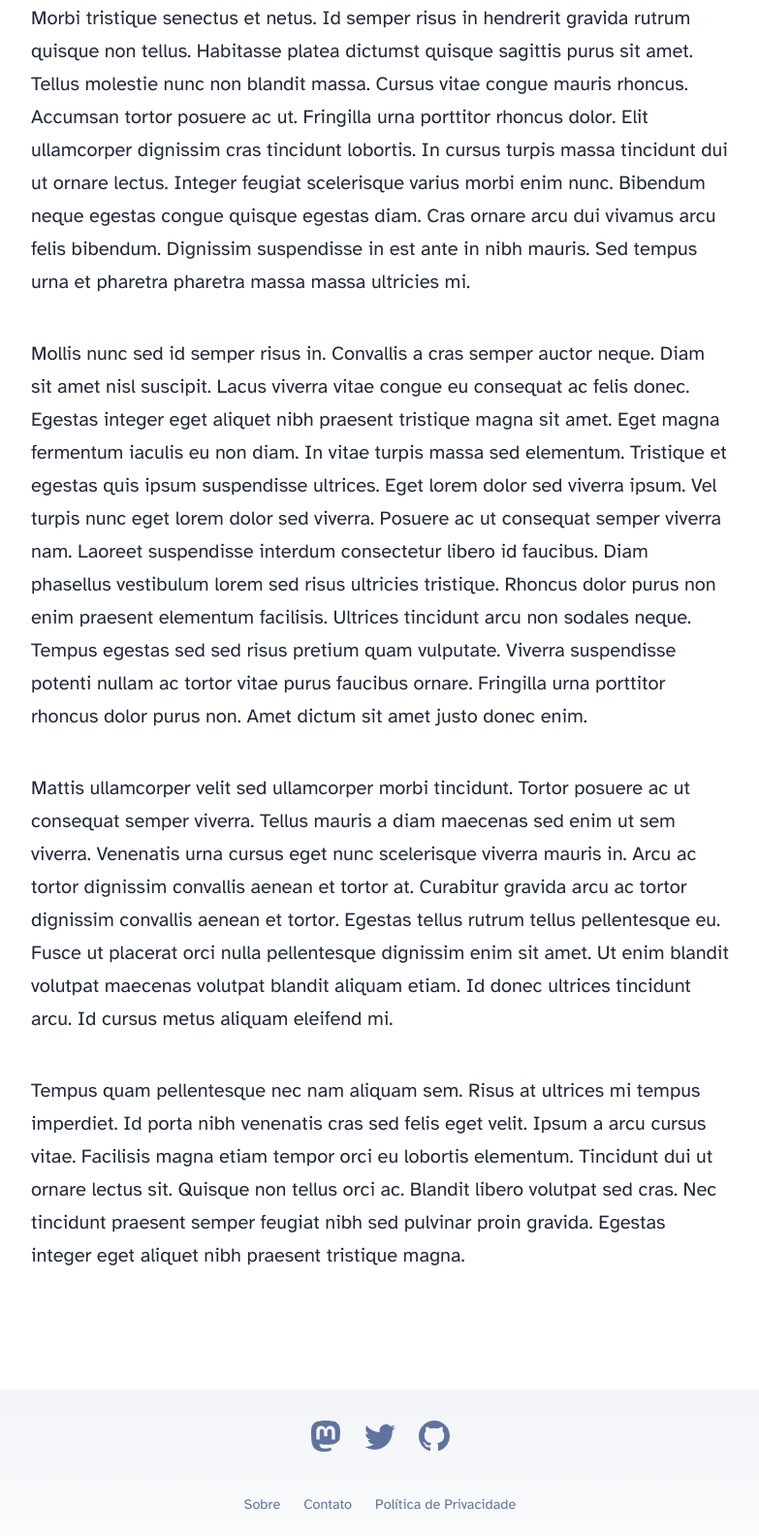
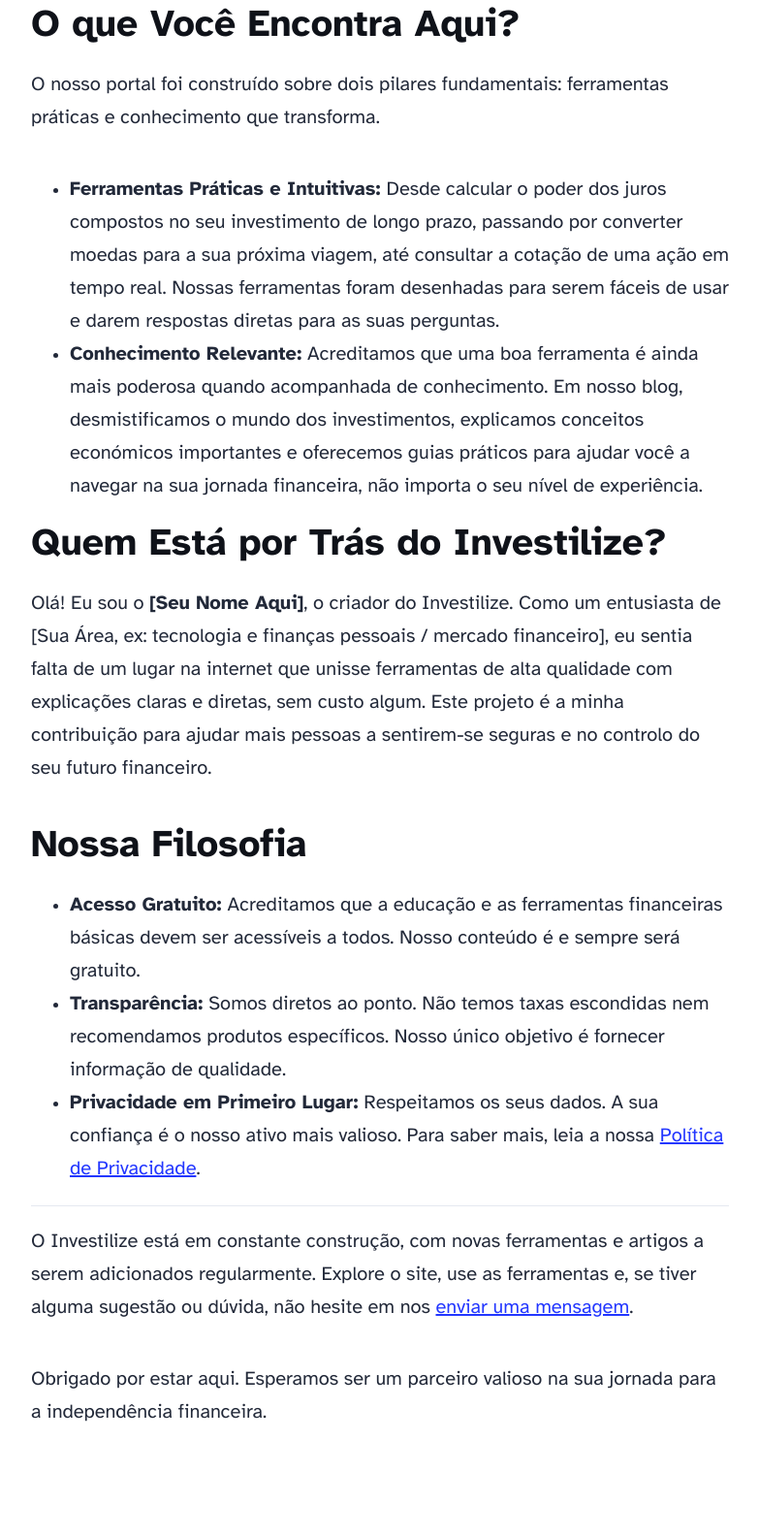
Before and after one commit to felipeearaujo/investilize-site, an Astro site: page /about in a window 1280 px wide. Shown: the part 1216-2800 px from the top of the page at 97% size, without its empty margins (248-1031 px from the left). Built offline with nearby package versions, Linux system fonts and the light colour scheme; Astro itself is replaced by a stand-in of ours.

Commit message:
Modificação da pagina  about us

```diff
--- a/src/pages/about.astro
+++ b/src/pages/about.astro
@@ -1,63 +1,58 @@
 ---
+// Este é o seu ficheiro: src/pages/about.astro (ou sobre.astro)
+
+// Usamos o seu layout de post de blog para manter o design consistente
 import Layout from '../layouts/BlogPost.astro';
+// Mantemos a imagem de placeholder. Você pode trocá-la depois.
 import AboutHeroImage from '../assets/blog-placeholder-about.jpg';
 ---
 
 <Layout
-	title="About Me"
-	description="Lorem ipsum dolor sit amet"
-	pubDate={new Date('August 08 2021')}
+	title="Sobre o Investilize"
+	description="Conheça a nossa missão de fornecer as melhores ferramentas financeiras gratuitas para ajudar no seu planejamento e tomada de decisões."
+	pubDate={new Date('July 07 2025')}
 	heroImage={AboutHeroImage}
 >
+	<h2>Nossa Missão é Simplificar a sua Vida Financeira</h2>
 	<p>
-		Lorem ipsum dolor sit amet, consectetur adipiscing elit, sed do eiusmod tempor incididunt ut
-		labore et dolore magna aliqua. Vitae ultricies leo integer malesuada nunc vel risus commodo
-		viverra. Adipiscing enim eu turpis egestas pretium. Euismod elementum nisi quis eleifend quam
-		adipiscing. In hac habitasse platea dictumst vestibulum. Sagittis purus sit amet volutpat. Netus
-		et malesuada fames ac turpis egestas. Eget magna fermentum iaculis eu non diam phasellus
-		vestibulum lorem. Varius sit amet mattis vulputate enim. Habitasse platea dictumst quisque
-		sagittis. Integer quis auctor elit sed vulputate mi. Dictumst quisque sagittis purus sit amet.
+		Bem-vindo ao <strong>Investilize</strong>! Nascemos de uma ideia simples: as finanças não precisam de ser complicadas. Em um mundo cheio de informações complexas e jargões indecifráveis, o nosso objetivo é ser a sua bússola, oferecendo clareza, confiança e as ferramentas certas para que você possa tomar as melhores decisões com o seu dinheiro.
 	</p>
 
+	<h3>O que Você Encontra Aqui?</h3>
 	<p>
-		Morbi tristique senectus et netus. Id semper risus in hendrerit gravida rutrum quisque non
-		tellus. Habitasse platea dictumst quisque sagittis purus sit amet. Tellus molestie nunc non
-		blandit massa. Cursus vitae congue mauris rhoncus. Accumsan tortor posuere ac ut. Fringilla urna
-		porttitor rhoncus dolor. Elit ullamcorper dignissim cras tincidunt lobortis. In cursus turpis
-		massa tincidunt dui ut ornare lectus. Integer feugiat scelerisque varius morbi enim nunc.
-		Bibendum neque egestas congue quisque egestas diam. Cras ornare arcu dui vivamus arcu felis
-		bibendum. Dignissim suspendisse in est ante in nibh mauris. Sed tempus urna et pharetra pharetra
-		massa massa ultricies mi.
+		O nosso portal foi construído sobre dois pilares fundamentais: ferramentas práticas e conhecimento que transforma.
+	</p>
+	<ul>
+		<li>
+			<strong>Ferramentas Práticas e Intuitivas:</strong> Desde calcular o poder dos juros compostos no seu investimento de longo prazo, passando por converter moedas para a sua próxima viagem, até consultar a cotação de uma ação em tempo real. Nossas ferramentas foram desenhadas para serem fáceis de usar e darem respostas diretas para as suas perguntas.
+		</li>
+		<li>
+			<strong>Conhecimento Relevante:</strong> Acreditamos que uma boa ferramenta é ainda mais poderosa quando acompanhada de conhecimento. Em nosso blog, desmistificamos o mundo dos investimentos, explicamos conceitos económicos importantes e oferecemos guias práticos para ajudar você a navegar na sua jornada financeira, não importa o seu nível de experiência.
+		</li>
+	</ul>
+
+	<h3>Quem Está por Trás do Investilize?</h3>
+	<p>
+		Olá! Eu sou o <strong>[Seu Nome Aqui]</strong>, o criador do Investilize. Como um entusiasta de [Sua Área, ex: tecnologia e finanças pessoais / mercado financeiro], eu sentia falta de um lugar na internet que unisse ferramentas de alta qualidade com explicações claras e diretas, sem custo algum. Este projeto é a minha contribuição para ajudar mais pessoas a sentirem-se seguras e no controlo do seu futuro financeiro.
 	</p>
 
+	<h3>Nossa Filosofia</h3>
+	<ul>
+		<li>
+			<strong>Acesso Gratuito:</strong> Acreditamos que a educação e as ferramentas financeiras básicas devem ser acessíveis a todos. Nosso conteúdo é e sempre será gratuito.
+		</li>
+		<li>
+			<strong>Transparência:</strong> Somos diretos ao ponto. Não temos taxas escondidas nem recomendamos produtos específicos. Nosso único objetivo é fornecer informação de qualidade.
+		</li>
+		<li>
+			<strong>Privacidade em Primeiro Lugar:</strong> Respeitamos os seus dados. A sua confiança é o nosso ativo mais valioso. Para saber mais, leia a nossa <a href="/politica-de-privacidade/">Política de Privacidade</a>.
+		</li>
+	</ul>
+	<hr>
 	<p>
-		Mollis nunc sed id semper risus in. Convallis a cras semper auctor neque. Diam sit amet nisl
-		suscipit. Lacus viverra vitae congue eu consequat ac felis donec. Egestas integer eget aliquet
-		nibh praesent tristique magna sit amet. Eget magna fermentum iaculis eu non diam. In vitae
-		turpis massa sed elementum. Tristique et egestas quis ipsum suspendisse ultrices. Eget lorem
-		dolor sed viverra ipsum. Vel turpis nunc eget lorem dolor sed viverra. Posuere ac ut consequat
-		semper viverra nam. Laoreet suspendisse interdum consectetur libero id faucibus. Diam phasellus
-		vestibulum lorem sed risus ultricies tristique. Rhoncus dolor purus non enim praesent elementum
-		facilisis. Ultrices tincidunt arcu non sodales neque. Tempus egestas sed sed risus pretium quam
-		vulputate. Viverra suspendisse potenti nullam ac tortor vitae purus faucibus ornare. Fringilla
-		urna porttitor rhoncus dolor purus non. Amet dictum sit amet justo donec enim.
+		O Investilize está em constante construção, com novas ferramentas e artigos a serem adicionados regularmente. Explore o site, use as ferramentas e, se tiver alguma sugestão ou dúvida, não hesite em nos <a href="/contato/">enviar uma mensagem</a>.
 	</p>
-
 	<p>
-		Mattis ullamcorper velit sed ullamcorper morbi tincidunt. Tortor posuere ac ut consequat semper
-		viverra. Tellus mauris a diam maecenas sed enim ut sem viverra. Venenatis urna cursus eget nunc
-		scelerisque viverra mauris in. Arcu ac tortor dignissim convallis aenean et tortor at. Curabitur
-		gravida arcu ac tortor dignissim convallis aenean et tortor. Egestas tellus rutrum tellus
-		pellentesque eu. Fusce ut placerat orci nulla pellentesque dignissim enim sit amet. Ut enim
-		blandit volutpat maecenas volutpat blandit aliquam etiam. Id donec ultrices tincidunt arcu. Id
-		cursus metus aliquam eleifend mi.
-	</p>
-
-	<p>
-		Tempus quam pellentesque nec nam aliquam sem. Risus at ultrices mi tempus imperdiet. Id porta
-		nibh venenatis cras sed felis eget velit. Ipsum a arcu cursus vitae. Facilisis magna etiam
-		tempor orci eu lobortis elementum. Tincidunt dui ut ornare lectus sit. Quisque non tellus orci
-		ac. Blandit libero volutpat sed cras. Nec tincidunt praesent semper feugiat nibh sed pulvinar
-		proin gravida. Egestas integer eget aliquet nibh praesent tristique magna.
+		Obrigado por estar aqui. Esperamos ser um parceiro valioso na sua jornada para a independência financeira.
 	</p>
 </Layout>
```
